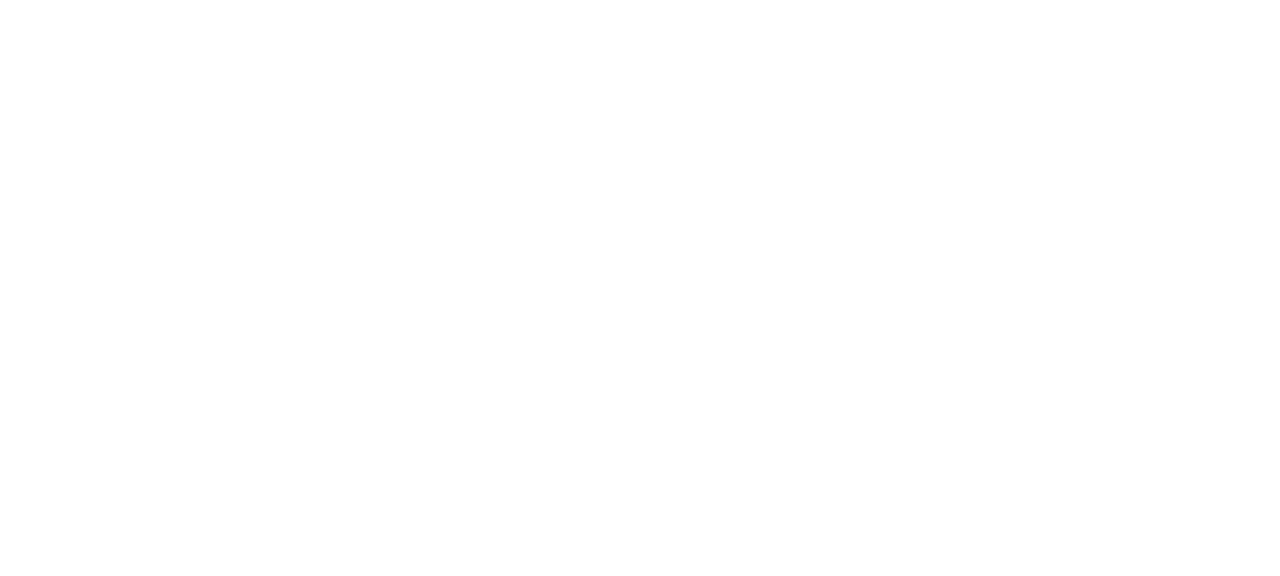
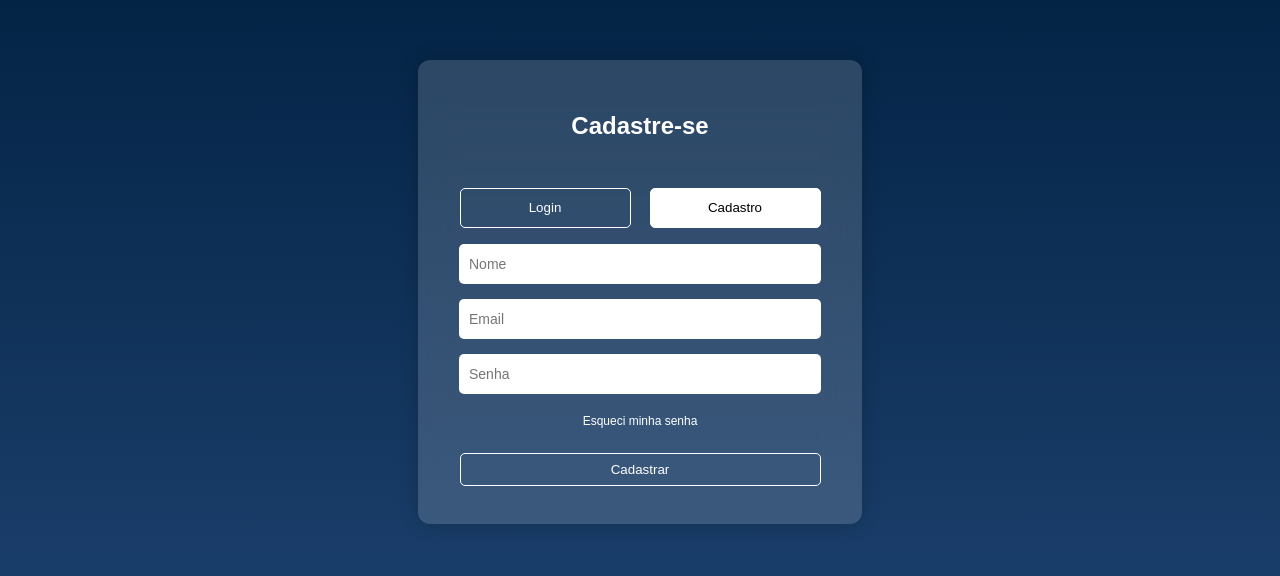
Before and after one commit to WalterFonsecaNeto/app-java-script, a React (Create React App) app: page /cadastro in a window 1280 px wide. Before the commit this address had no page. Shown: the part 108-684 px from the top of the page. Built offline with nearby package versions, Linux system fonts and the light colour scheme.

Commit message:
Criando page de cadastro

```diff
--- a/src/components/Topbar/Topbar.jsx
+++ b/src/components/Topbar/Topbar.jsx
@@ -1,28 +1,30 @@
-import styles from "./Topbar.module.css";
+import style from "./Topbar.module.css";
+import { useNavigate } from "react-router";
 
 export default function TopBar() {
+
+  const navigate = useNavigate();
+
   return (
-    <header className={styles.topbar}>
-      {/* Logo */}
-      <h1 className={styles.logo}>Minha Loja</h1>
+    <header className={style.container_topbar}>
 
-      {/* Navegação */}
-      <nav className={styles.container_nav}>
-        <a href="#" className={styles.link}>
+      <h1 className={style.logo}>Minha Loja</h1>
+
+      <nav className={style.container_nav}>
+        <a href="#" className={style.link}>
           Home
         </a>
-        <a href="#" className={styles.link}>
+        <a href="#" className={style.link}>
           Produtos
         </a>
-        <a href="#" className={styles.link}>
+        <a href="#" className={style.link}>
           Contato
         </a>
       </nav>
 
-      {/* Botões de Login e Cadastro */}
-      <div className={styles.container_botoes}>
-        <button className={styles.botao_login}>Login</button>
-        <button className={styles.botao_cadastro}>Cadastro</button>
+      <div className={style.container_botoes}>
+        <button onClick={() => navigate("/login")} className={style.botao_login}>Login</button>
+        <button onClick={() => navigate("/cadastro")} className={style.botao_cadastro}>Cadastro</button>
       </div>
     </header>
   );
--- a/src/components/Topbar/Topbar.module.css
+++ b/src/components/Topbar/Topbar.module.css
@@ -1,4 +1,4 @@
-.topbar {
+.container_topbar {
   background: white;
   box-shadow: 0px 2px 5px rgba(0, 0, 0, 0.4);
   padding: 16px 24px;
@@ -10,7 +10,7 @@
 .logo {
   font-size: 24px;
   font-weight: bold;
-  color: #007bff;
+  color: #102d5e;
 }
 
 .container_nav {
@@ -23,10 +23,12 @@
   color: #666;
   font-size: 16px;
   transition: color 0.3s ease;
+  font-size: 1rem;
+  font-weight: bold;
 }
 
 .link:hover {
-  color: #007bff;
+  color: #224997;
 }
 
 .container_botoes {
@@ -36,8 +38,8 @@
 
 .botao_login {
   padding: 8px 16px;
-  border: 2px solid #007bff;
-  color: #007bff;
+  border: 2px solid #102d5e;
+  color: #102d5e;
   background: transparent;
   border-radius: 8px;
   cursor: pointer;
@@ -45,14 +47,14 @@
 }
 
 .botao_login:hover {
-  background: #007bff;
+  background: #102d5e;
   color: white;
 }
 
 .botao_cadastro {
   padding: 8px 16px;
   border: none;
-  background: #007bff;
+  background: #102d5e;
   color: white;
   border-radius: 8px;
   cursor: pointer;
@@ -60,5 +62,5 @@
 }
 
 .botao_cadastro:hover {
-  background: #0056b3;
+  background: #224997;
 }
--- a/src/index.css
+++ b/src/index.css
@@ -2,4 +2,5 @@
   margin: 0;
   padding: 0;
   box-sizing: border-box;
+  font-family: Arial, sans-serif;
 }
--- /dev/null
+++ b/src/pages/Cadastro/Cadastro.jsx
@@ -0,0 +1,76 @@
+import style from "./Cadastro.module.css";
+import { useNavigate } from "react-router";
+import { useState } from "react";
+import UsuarioApi from "../../services/usuarioApi";
+
+function Cadastro() {
+  const [nome, setNome] = useState("");
+  const [email, setEmail] = useState("");
+  const [senha, setSenha] = useState("");
+
+  const navigate = useNavigate();
+
+  async function cadastrarUsuario(event) {
+    event.preventDefault();
+
+    try {
+      const response = await UsuarioApi.cadastrarUsuarioAsync(
+        nome,
+        email,
+        senha
+      );
+      console.log(response);
+
+      // localStorage.setItem("token", response.token);
+
+      // window.location.href = "/login"
+    } catch (error) {
+      console.error(error.reponse.data);
+    }
+  }
+
+  return (
+    <div className={style.container_total}>
+      <div className={style.container_titulo_form}>
+
+        <div className={style.container_titulo}>
+          <h2>Cadastre-se</h2>
+        </div>
+
+        <div className={style.container_botoes}>
+          <button onClick={() => navigate("../login")} className={style.botao_login}>Login</button>
+          <button className={style.botao_cadastro}>Cadastro</button>
+        </div>
+
+        <form className={style.container_form} onSubmit={cadastrarUsuario}>
+          <input
+            type="text"
+            placeholder="Nome"
+            value={nome}
+            onChange={(e) => setNome(e.target.value)}
+            required
+          />
+          <input
+            type="email"
+            placeholder="Email"
+            value={email}
+            onChange={(e) => setEmail(e.target.value)}
+            required
+          />
+          <input
+            type="password"
+            placeholder="Senha"
+            value={senha}
+            onChange={(e) => setSenha(e.target.value)}
+            required
+          />
+
+          <a className={style.link_esqueci_senha} href="">Esqueci minha senha</a>
+          <button className={style.botao_cadastrar} type="submit">Cadastrar</button>
+        </form>
+      </div>
+    </div>
+  );
+}
+
+export default Cadastro;
--- /dev/null
+++ b/src/pages/Cadastro/Cadastro.module.css
@@ -0,0 +1,109 @@
+/* Fundo azul escuro */
+.container_total {
+  display: flex;
+  justify-content: center;
+  align-items: center;
+  height: 100vh;
+  background: linear-gradient(to bottom, #001f3f, #002a5ee1);
+}
+
+/* Formulário centralizado com efeito opaco */
+.container_titulo_form {
+  background: rgba(255, 255, 255, 0.151);
+  backdrop-filter: blur(20px);
+  padding: 2rem;
+  border-radius: 12px;
+  box-shadow: 0px 0px 20px rgba(0, 0, 0, 0.2);
+  text-align: center;
+  width: 380px;
+  height: 400px;
+}
+
+/* Título */
+.container_titulo {
+  color: white;
+  margin-bottom: 3rem;
+}
+
+/* Botões de Login e Cadastro */
+.container_botoes {
+  display: flex;
+  justify-content: space-around;
+  margin-bottom: 1rem;
+}
+
+.botao_login{
+  width: 45%;
+  height: 40px;
+  background: none;
+  border: 1px solid white;
+  color: white;
+  padding: 8px 16px;
+  cursor: pointer;
+  border-radius: 5px;
+  transition: 0.3s;
+}
+.botao_cadastro{
+  width: 45%;
+  height: 40px;
+  background: white;
+  border: 1px solid white;
+  color: black;
+  padding: 8px 16px;
+  cursor: pointer;
+  border-radius: 5px;
+  transition: 0.3s;
+}
+
+.botao_login:hover,
+.botao_cadastro:hover {
+  background: white;
+  color: #001f3f;
+}
+
+/* Estilização do formulário */
+.container_form {
+  display: flex;
+  flex-direction: column;
+  align-items: center;
+  gap: 15px;
+}
+
+.container_form input {
+  width: 90%;
+  padding: 12px 10px;
+  border: none;
+  border-radius: 5px;
+  font-size: 14px;
+}
+
+/* Link de esqueci minha senha */
+.link_esqueci_senha {
+  font-size: 12px;
+  color: white;
+  text-decoration: none;
+  margin-top: 5px;
+  display: block;
+}
+
+.link_esqueci_senha:hover {
+  text-decoration: underline;
+}
+
+/* Botão de Cadastro */
+.botao_cadastrar {
+  width: 95%;
+  background: none;
+  border: 1px solid white;
+  color: white;
+  padding: 8px 16px;
+  cursor: pointer;
+  border-radius: 5px;
+  transition: 0.3s;
+  margin-top: 10px;
+}
+
+.botao_cadastrar:hover {
+ background: white;
+  color: #001f3f;
+}
--- a/src/routes/Rotas.js
+++ b/src/routes/Rotas.js
@@ -1,11 +1,13 @@
 import { BrowserRouter as Router, Routes, Route } from "react-router-dom";
 import Home from "../pages/Home/Home";
+import Cadastro from "../pages/Cadastro/Cadastro";
 
 function Rotas() {
   return (
     <Router>
       <Routes>
         <Route exact path="/" element={<Home />} />
+        <Route exact path="/cadastro" element={<Cadastro />} />
       </Routes>
     </Router>
   );
```
Also changed, not shown: src/pages/Login/Login.jsx (added), src/pages/Login/Login.module.css (added).
